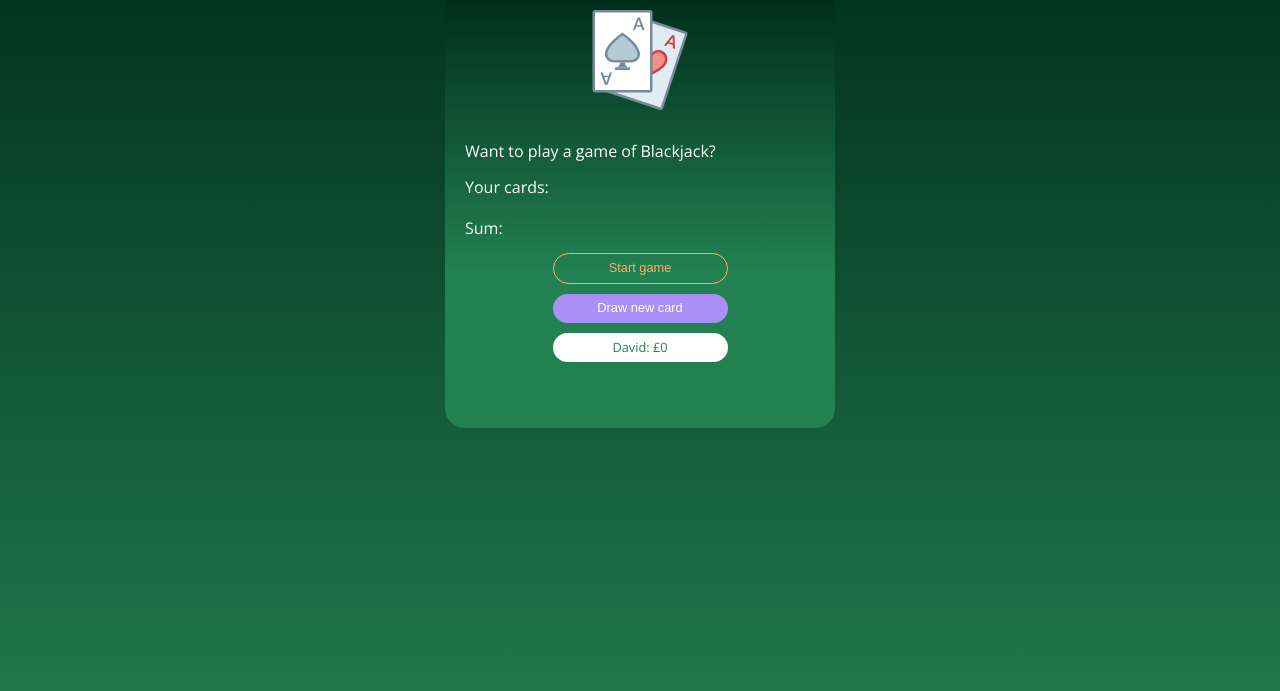
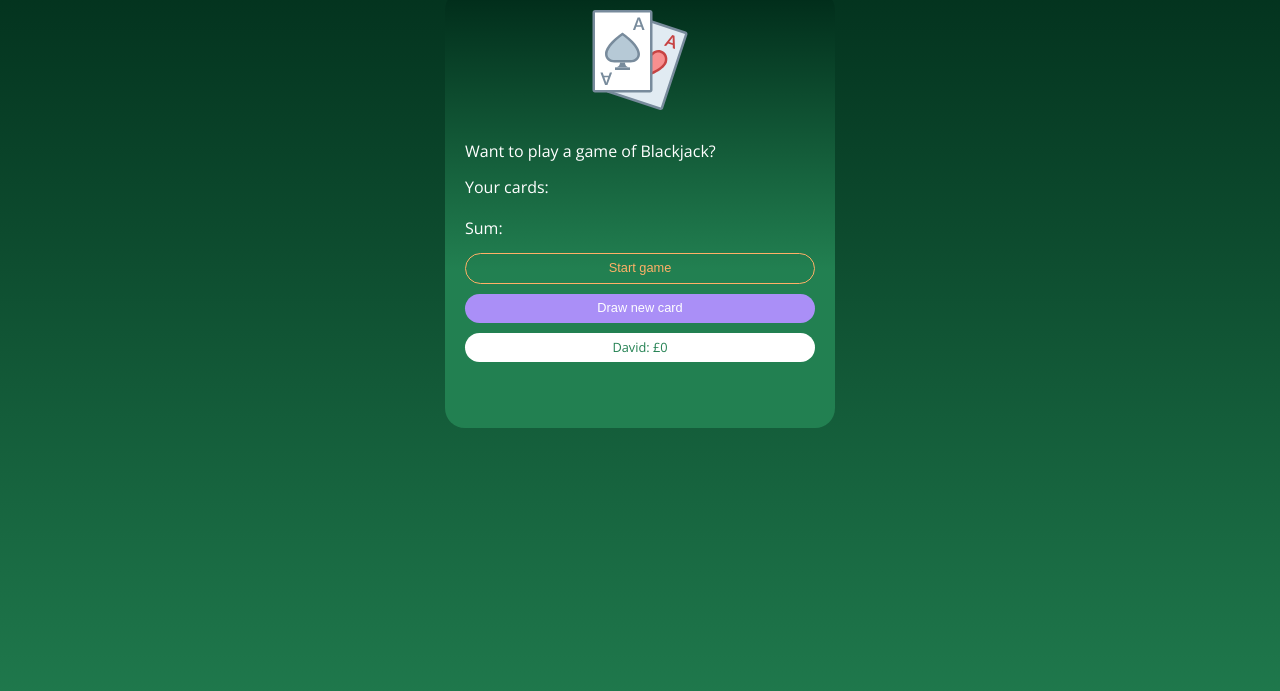
Before and after one commit to maanikhalid/Blackjack, a plain HTML site: page index.html in a window 1280 px wide. Shown: the part 89-780 px from the top of the page. Drawn offline with nearby package versions, Linux system fonts and the light colour scheme.

Commit message:
Update style.css

```diff
--- a/style.css
+++ b/style.css
@@ -143,8 +143,7 @@ ul li:last-child:after {
     border-radius: 32px;
     font-size: 0.8em;
     line-height: 1em;
-    max-width: 50%;
-    width: 50%;
+    width: 100%;
     margin: auto;
 }
 
```
